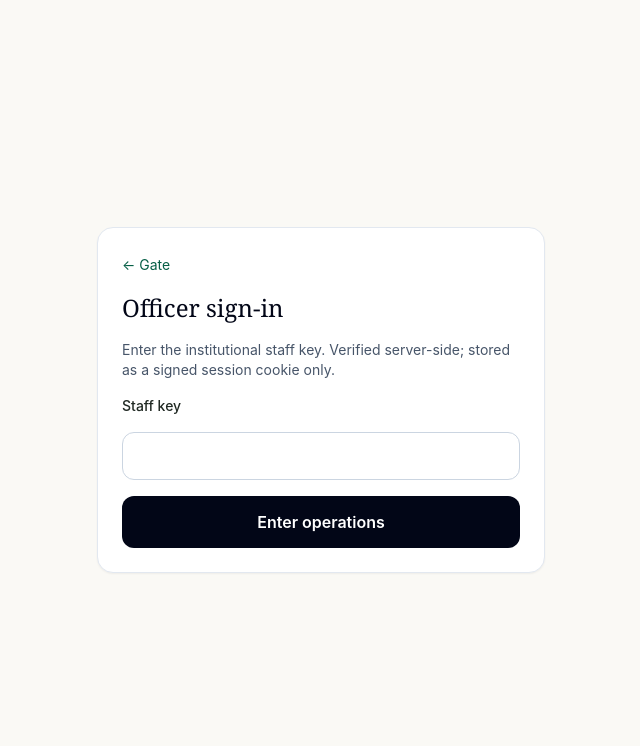
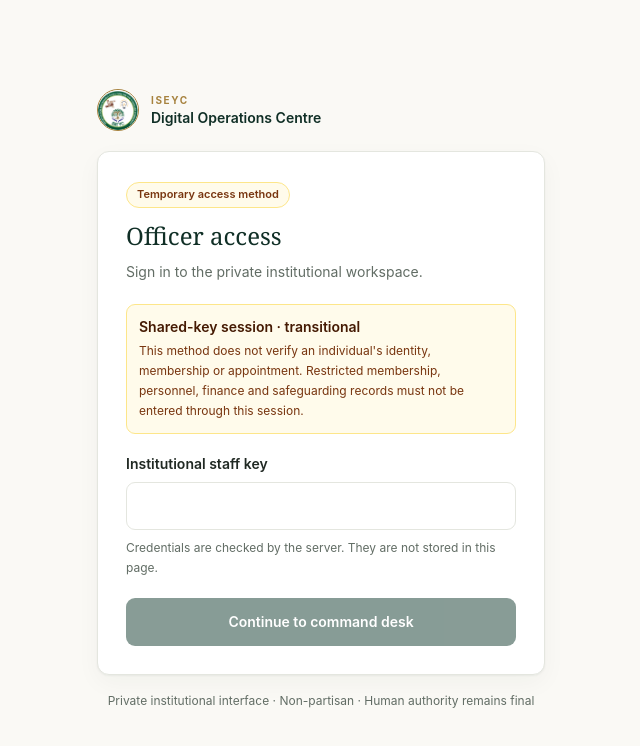
Before and after one commit to mrzulqarnainnadabo/iseyc-digital-operations-centre-notion, a Next.js app: page /login in a window 1280 px wide. Shown: the top 746 px of the page, without its empty margins (319-959 px from the left). Built offline with nearby package versions, Linux system fonts and the light colour scheme.

Commit message:
feat(idcc): clarify transitional shared-key sign-in gate

```diff
--- a/app/login/page.tsx
+++ b/app/login/page.tsx
@@ -2,7 +2,6 @@
 
 import { FormEvent, useState } from "react";
 import { useRouter } from "next/navigation";
-import Link from "next/link";
 
 export default function LoginPage() {
   const router = useRouter();
@@ -10,65 +9,80 @@ export default function LoginPage() {
   const [error, setError] = useState<string | null>(null);
   const [pending, setPending] = useState(false);
 
-  async function onSubmit(e: FormEvent) {
-    e.preventDefault();
+  async function onSubmit(event: FormEvent) {
+    event.preventDefault();
+    if (pending) return;
     setPending(true);
     setError(null);
     try {
-      const res = await fetch("/api/auth/login", {
+      const response = await fetch("/api/auth/login", {
         method: "POST",
         headers: { "Content-Type": "application/json" },
         body: JSON.stringify({ key }),
       });
-      const data = await res.json();
-      if (!res.ok) {
-        setError(data.error || "Sign-in failed");
+      const data = await response.json();
+      if (!response.ok) {
+        setError(typeof data.error === "string" ? data.error : "Access could not be confirmed.");
         return;
       }
+      setKey("");
       router.push("/ops");
       router.refresh();
     } catch {
-      setError("Network error");
+      setError("The sign-in service is unavailable. Check your connection and try again.");
     } finally {
       setPending(false);
     }
   }
 
   return (
-    <div className="grid min-h-screen place-items-center p-6">
-      <form
-        onSubmit={onSubmit}
-        className="w-full max-w-md space-y-4 rounded-2xl border border-slate-200 bg-white p-6 shadow-sm"
-      >
-        <Link href="/" className="text-sm text-emerald-800 hover:underline">
-          ← Gate
-        </Link>
-        <h1 className="font-serif text-2xl text-slate-950">Officer sign-in</h1>
-        <p className="text-sm text-slate-600">
-          Enter the institutional staff key. Verified server-side; stored as a signed session cookie
-          only.
-        </p>
-        <label className="block text-sm font-medium" htmlFor="key">
-          Staff key
-        </label>
+    <main className="grid min-h-screen place-items-center bg-cream-50 px-4 py-10">
+      <div className="w-full max-w-md">
+        <header className="mb-5 flex items-center gap-3">
+          <img src="/iseyc-seal.svg" alt="ISEYC seal" width="42" height="42" className="rounded-full border border-gold-600 bg-white object-contain" />
+          <div>
+            <p className="text-[10px] font-bold uppercase tracking-[0.16em] text-gold-600">ISEYC</p>
+            <p className="text-sm font-semibold text-forest-950">Digital Operations Centre</p>
+          </div>
+        </header>
+
+        <form onSubmit={onSubmit} className="space-y-5 rounded-card border border-line bg-white p-5 shadow-card sm:p-7">
+          <div>
+            <span className="inline-flex min-h-[26px] items-center rounded-full border border-amber-200 bg-amber-50 px-2.5 text-[11px] font-semibold text-amber-900">Temporary access method</span>
+            <h1 className="mt-3 font-serif text-2xl text-forest-950">Officer access</h1>
+            <p className="mt-2 text-sm leading-6 text-ink-600">Sign in to the private institutional workspace.</p>
+          </div>
+
+          <div className="rounded-control border border-amber-200 bg-amber-50 p-3">
+            <p className="text-sm font-semibold text-amber-950">Shared-key session · transitional</p>
+            <p className="mt-1 text-xs leading-5 text-amber-900">This method does not verify an individual's identity, membership or appointment. Restricted membership, personnel, finance and safeguarding records must not be entered through this session.</p>
+          </div>
+
+          <div>
+            <label className="block text-sm font-semibold text-ink-950" htmlFor="staff-key">Institutional staff key</label>
             <input
-          id="key"
+              id="staff-key"
+              name="staff-key"
               type="password"
               autoComplete="current-password"
               value={key}
-          onChange={(e) => setKey(e.target.value)}
-          className="min-h-[48px] w-full rounded-xl border border-slate-300 px-3"
+              onChange={(event) => setKey(event.target.value)}
+              aria-describedby="staff-key-help"
               required
+              className="mt-2 min-h-[48px] w-full rounded-control border border-line bg-white px-3 text-base text-ink-950"
             />
-        {error ? <p className="text-sm text-red-600">{error}</p> : null}
-        <button
-          type="submit"
-          disabled={pending}
-          className="min-h-[52px] w-full rounded-xl bg-slate-950 font-semibold text-white disabled:opacity-60"
-        >
-          {pending ? "Checking…" : "Enter operations"}
+            <p id="staff-key-help" className="mt-2 text-xs leading-5 text-ink-600">Credentials are checked by the server. They are not stored in this page.</p>
+          </div>
+
+          {error ? <p role="alert" aria-live="assertive" className="rounded-control border border-red-200 bg-red-50 p-3 text-sm text-red-800">{error}</p> : null}
+
+          <button type="submit" disabled={pending || !key.trim()} className="inline-flex min-h-[48px] w-full items-center justify-center rounded-control bg-forest-900 px-4 text-sm font-semibold text-white hover:bg-forest-800 disabled:cursor-not-allowed disabled:opacity-50">
+            {pending ? "Checking access…" : "Continue to command desk"}
           </button>
         </form>
+
+        <p className="mt-4 text-center text-xs leading-5 text-ink-600">Private institutional interface · Non-partisan · Human authority remains final</p>
       </div>
+    </main>
   );
 }
```
Lines whose indentation alone changed are shown as unchanged.
